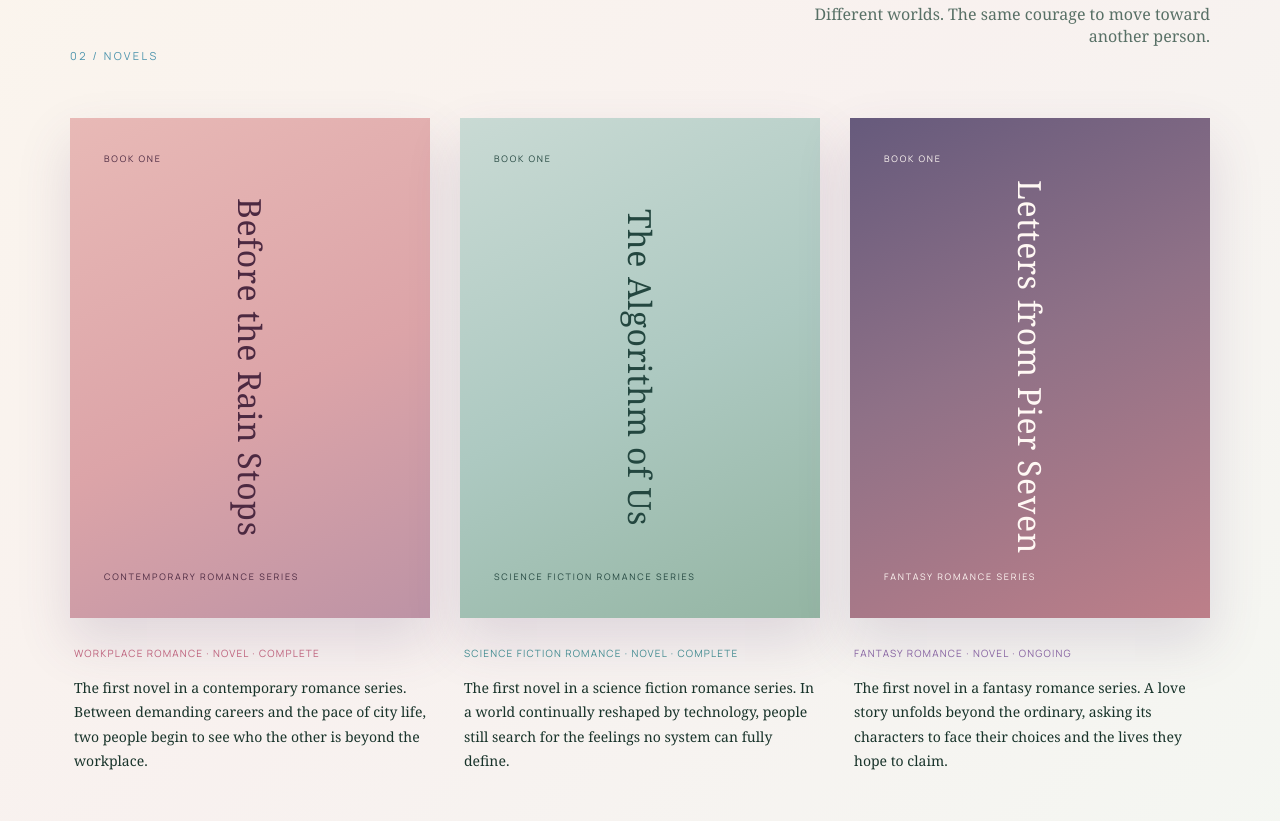
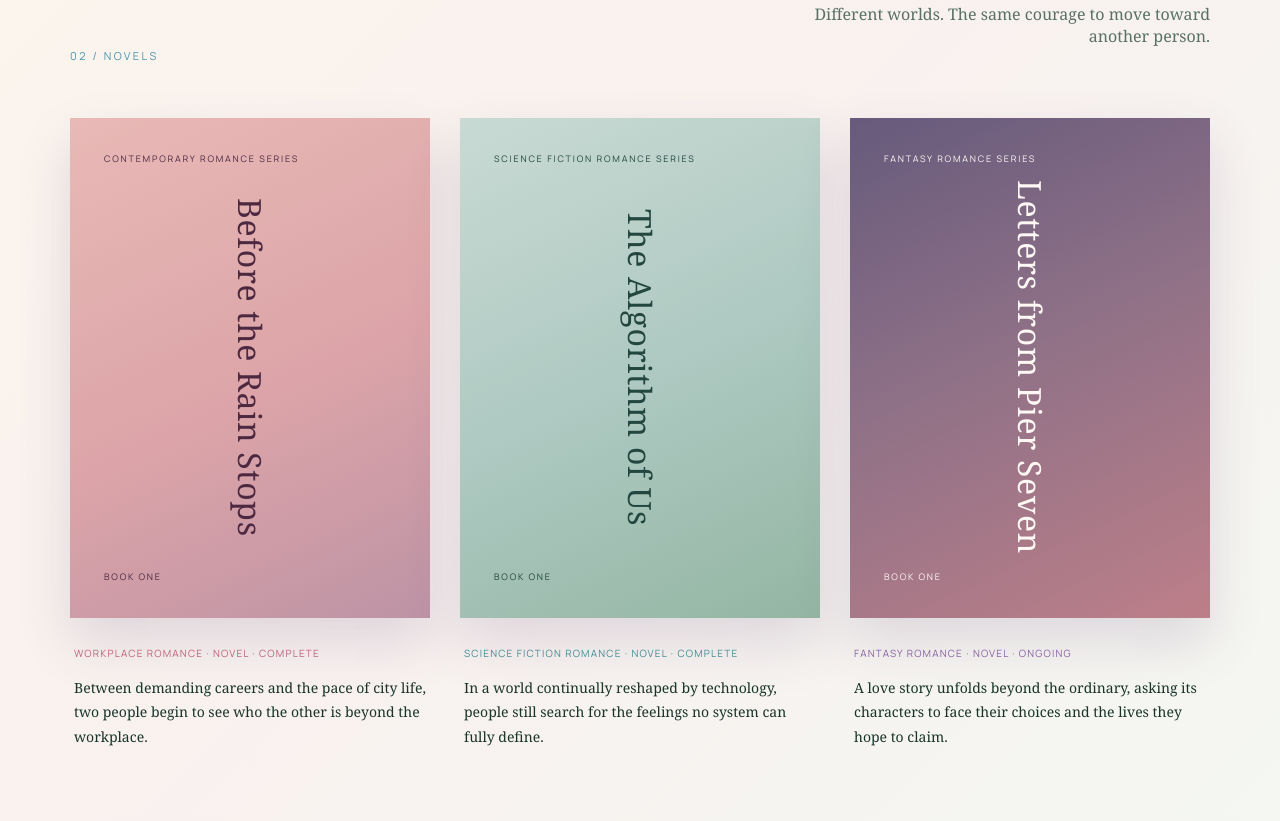
Before and after one commit to kathyjenner/web, a plain HTML site: page index.html in a window 1280 px wide. Shown: the part 1619-2440 px from the top of the page. Drawn offline with Linux system fonts and the light colour scheme.

Commit message:
Move series labels above book titles

```diff
--- a/index.html
+++ b/index.html
@@ -55,16 +55,16 @@
       <div class="section-head reveal"><div class="section-label">02 / NOVELS</div><p>Different worlds. The same courage to move toward another person.</p></div>
       <div class="book-grid">
         <article class="book-card reveal">
-          <div class="book-cover cover-one"><span>BOOK ONE</span><h3>Before the Rain Stops</h3><small>CONTEMPORARY ROMANCE SERIES</small></div>
-          <div class="book-info"><span>WORKPLACE ROMANCE · NOVEL · COMPLETE</span><p>The first novel in a contemporary romance series. Between demanding careers and the pace of city life, two people begin to see who the other is beyond the workplace.</p></div>
+          <div class="book-cover cover-one"><span>CONTEMPORARY ROMANCE SERIES</span><h3>Before the Rain Stops</h3><small>BOOK ONE</small></div>
+          <div class="book-info"><span>WORKPLACE ROMANCE · NOVEL · COMPLETE</span><p>Between demanding careers and the pace of city life, two people begin to see who the other is beyond the workplace.</p></div>
         </article>
         <article class="book-card reveal">
-          <div class="book-cover cover-two"><span>BOOK ONE</span><h3>The Algorithm of Us</h3><small>SCIENCE FICTION ROMANCE SERIES</small></div>
-          <div class="book-info"><span>SCIENCE FICTION ROMANCE · NOVEL · COMPLETE</span><p>The first novel in a science fiction romance series. In a world continually reshaped by technology, people still search for the feelings no system can fully define.</p></div>
+          <div class="book-cover cover-two"><span>SCIENCE FICTION ROMANCE SERIES</span><h3>The Algorithm of Us</h3><small>BOOK ONE</small></div>
+          <div class="book-info"><span>SCIENCE FICTION ROMANCE · NOVEL · COMPLETE</span><p>In a world continually reshaped by technology, people still search for the feelings no system can fully define.</p></div>
         </article>
         <article class="book-card reveal">
-          <div class="book-cover cover-three"><span>BOOK ONE</span><h3>Letters from Pier Seven</h3><small>FANTASY ROMANCE SERIES</small></div>
-          <div class="book-info"><span>FANTASY ROMANCE · NOVEL · ONGOING</span><p>The first novel in a fantasy romance series. A love story unfolds beyond the ordinary, asking its characters to face their choices and the lives they hope to claim.</p></div>
+          <div class="book-cover cover-three"><span>FANTASY ROMANCE SERIES</span><h3>Letters from Pier Seven</h3><small>BOOK ONE</small></div>
+          <div class="book-info"><span>FANTASY ROMANCE · NOVEL · ONGOING</span><p>A love story unfolds beyond the ordinary, asking its characters to face their choices and the lives they hope to claim.</p></div>
         </article>
       </div>
     </section>
```
